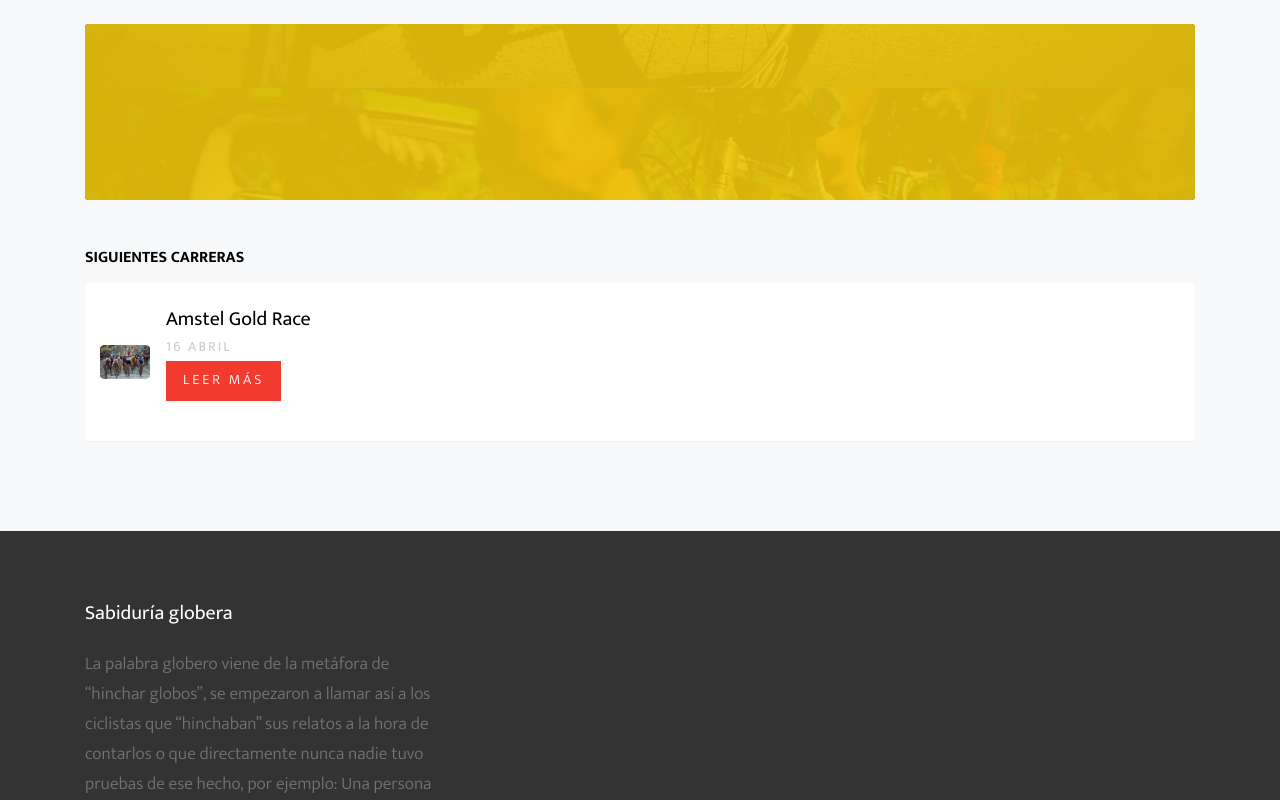
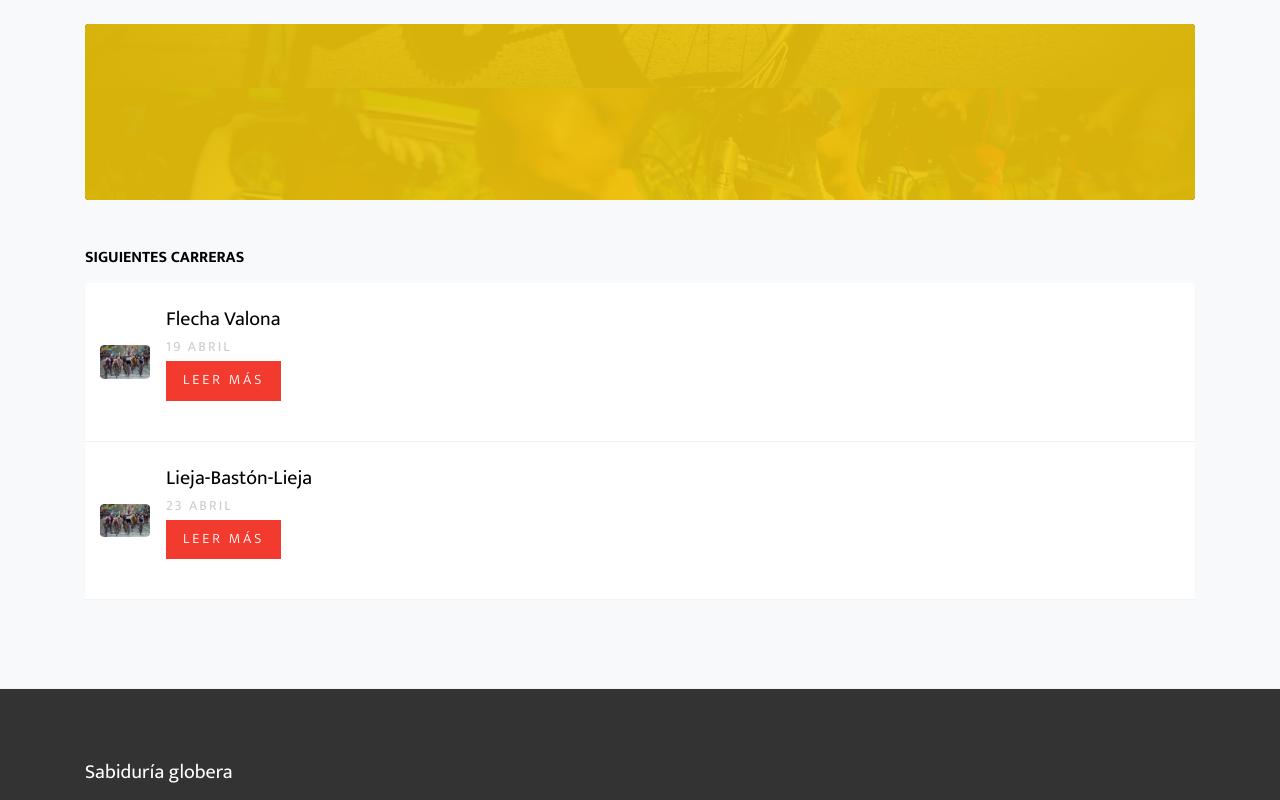
Before and after one commit to cuacfm/adoquines-alpes, a plain HTML site: page index.html in a window 1280 px wide. Shown: the part 2808-3608 px from the top of the page. Drawn offline with Linux system fonts and the light colour scheme; files whose address does not match are found by name.

Commit message:
episode 7

```diff
--- a/index.html
+++ b/index.html
@@ -199,6 +199,23 @@
 
         <div class="row">
         <div class="nonloop-block-13 owl-carousel">
+
+
+
+           <div class="item col-md-6 col-lg-10">
+            <div class="post-entry">
+              <div class="image">
+                <img src="https://upload.wikimedia.org/wikipedia/commons/0/06/Amstel_Gold_Race_2013%2C_Terminator.jpg" alt="Image" class="img-fluid">
+              </div>
+              <div class="text p-4">
+                <h2 class="h5 text-black"><a href="episodio7.html">Episodio 7</a></h2>
+                <span class="text-uppercase date d-block mb-3"><small>CUAC FM&bullet; Lunes 17 de
+                Abril 2023</small></span>
+                <p class="mb-0">Séptimo episodio de Los adoquines a los Alpes! El podcast donde hablamos de todo lo relacionado con el mundo de la bicicleta: noticias, carreras, consejos, entrevistas y mucho más</p>
+              </div>
+            </div>
+          </div>
+
 
          <div class="item col-md-6 col-lg-10">
             <div class="post-entry">
@@ -500,9 +517,27 @@
                                 <img src="images/milan.jpg" alt="Image" class="img-fluid">
                               </div>
                               <div class="text">
-                                <h3 class="h5 mb-0 text-black">Amstel Gold Race</h3>
-                                <span class="text-uppercase small country">16 Abril</span>
-                                <p><a target="_blank" href="https://es.wikipedia.org/wiki/Amstel_Gold_Race" class="btn btn-primary btn-sm rounded-0 py-2 px-3">Leer más</a></p>
+                                <h3 class="h5 mb-0 text-black">Flecha Valona</h3>
+                                <span class="text-uppercase small country">19 Abril</span>
+                                <p><a target="_blank" href="https://es.wikipedia.org/wiki/Flecha_Valona" class="btn btn-primary btn-sm rounded-0 py-2 px-3">Leer más</a></p>
+                              </div>
+                              </div>
+                            </div>
+                          </div>
+                        </div>
+
+                         <div class="row bg-white align-items-center ml-0 mr-0 py-4 match-entry">
+                        <div class="col-md-4 col-lg-4 mb-4 mb-lg-0">
+
+                          <div class="text-center text-lg-left">
+                            <div class="d-block d-lg-flex align-items-center">
+                              <div class="image image-small text-center mb-3 mb-lg-0 mr-lg-3">
+                                <img src="images/milan.jpg" alt="Image" class="img-fluid">
+                              </div>
+                              <div class="text">
+                                <h3 class="h5 mb-0 text-black">Lieja-Bastón-Lieja</h3>
+                                <span class="text-uppercase small country">23 Abril</span>
+                                <p><a target="_blank" href="https://es.wikipedia.org/wiki/Lieja-Basto%C3%B1a-Lieja" class="btn btn-primary btn-sm rounded-0 py-2 px-3">Leer más</a></p>
                               </div>
                               </div>
                             </div>
```
